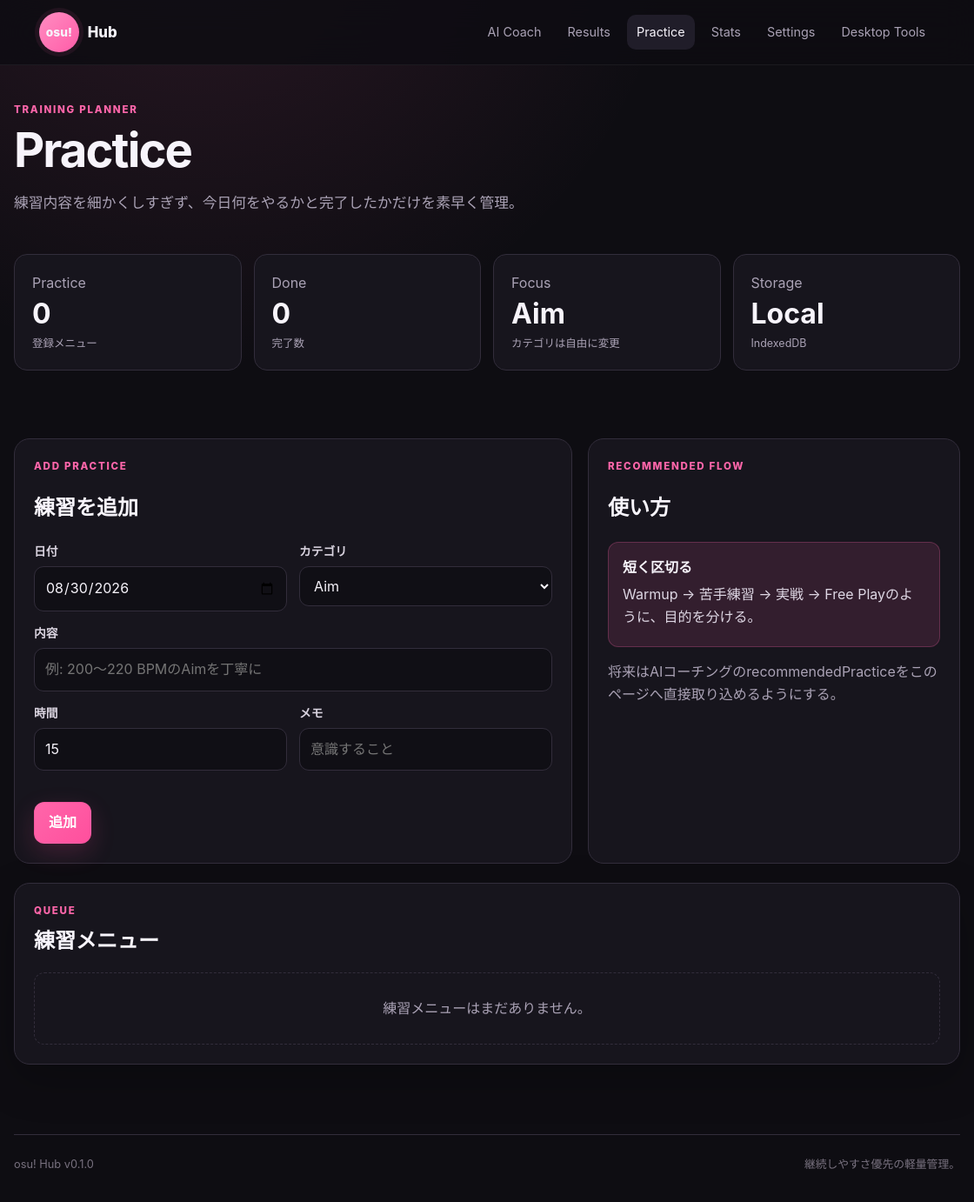
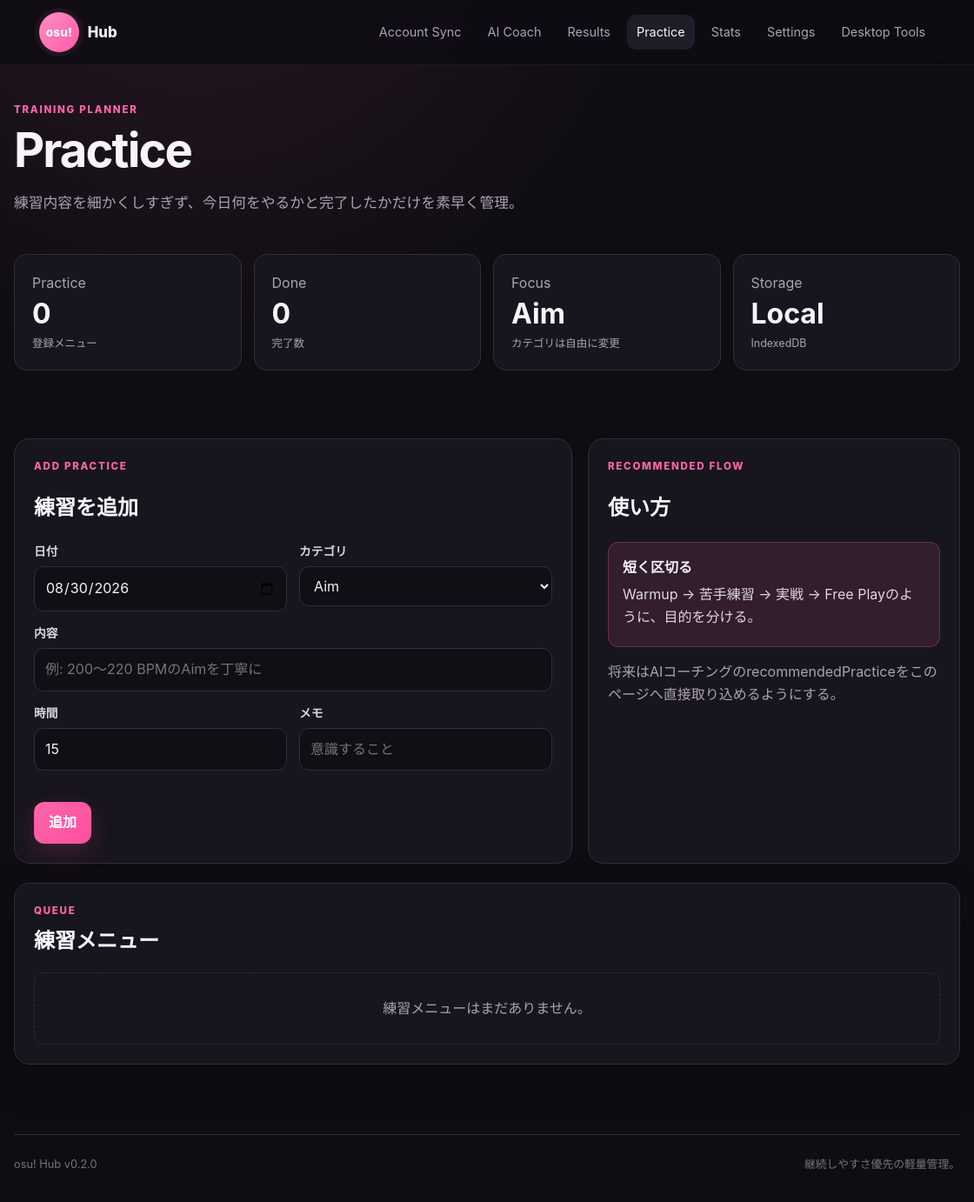
Before and after one commit to EliteMay/osu-hub, an Electron app: page pages/practice.html in a window 1120 px wide. Shown: the whole page at 87% size. Drawn offline with Linux system fonts and the light colour scheme.

Commit message:
chore: add account sync navigation to practice

```diff
--- a/pages/practice.html
+++ b/pages/practice.html
@@ -1,9 +1,9 @@
 <!doctype html>
 <html lang="ja"><head><meta charset="utf-8"><meta name="viewport" content="width=device-width,initial-scale=1"><title>Practice | osu! Hub</title><link rel="stylesheet" href="../css/styles.css"></head>
 <body data-page="practice">
-<header class="topbar"><a class="brand" href="../index.html"><span class="brand-mark">osu!</span><span>Hub</span></a><nav class="nav"><a href="./coaching.html">AI Coach</a><a href="./results.html">Results</a><a href="./practice.html">Practice</a><a href="./stats.html">Stats</a><a href="./settings.html">Settings</a><a href="./tools.html">Desktop Tools</a></nav></header>
+<header class="topbar"><a class="brand" href="../index.html"><span class="brand-mark">osu!</span><span>Hub</span></a><nav class="nav"><a href="./account.html">Account Sync</a><a href="./coaching.html">AI Coach</a><a href="./results.html">Results</a><a href="./practice.html">Practice</a><a href="./stats.html">Stats</a><a href="./settings.html">Settings</a><a href="./tools.html">Desktop Tools</a></nav></header>
 <main class="container"><section class="page-head"><div><p class="eyebrow">training planner</p><h1>Practice</h1><p class="lead">練習内容を細かくしすぎず、今日何をやるかと完了したかだけを素早く管理。</p></div></section>
 <section class="metric-grid"><article class="metric"><span>Practice</span><strong id="practiceCount">0</strong><small>登録メニュー</small></article><article class="metric"><span>Done</span><strong id="practiceDone">0</strong><small>完了数</small></article><article class="metric"><span>Focus</span><strong>Aim</strong><small>カテゴリは自由に変更</small></article><article class="metric"><span>Storage</span><strong>Local</strong><small>IndexedDB</small></article></section>
 <div class="split"><section class="panel flat"><p class="eyebrow">add practice</p><h2>練習を追加</h2><form id="practiceForm" class="form-grid"><div class="field"><label>日付</label><input id="practiceDate" name="date" type="date"></div><div class="field"><label>カテゴリ</label><select name="category"><option>Aim</option><option>Accuracy</option><option>Stream</option><option>Burst</option><option>Speed</option><option>Reading</option><option>Finger Control</option><option>Warmup</option><option>Free Play</option></select></div><div class="field full"><label>内容</label><input name="title" required placeholder="例: 200〜220 BPMのAimを丁寧に"></div><div class="field"><label>時間</label><input name="minutes" type="number" min="1" step="1" value="15"></div><div class="field"><label>メモ</label><input name="note" placeholder="意識すること"></div><div class="field full"><div class="actions"><button class="button primary" type="submit">追加</button></div></div></form></section><aside class="panel flat"><p class="eyebrow">recommended flow</p><h2>使い方</h2><div class="callout"><strong>短く区切る</strong><p>Warmup → 苦手練習 → 実戦 → Free Playのように、目的を分ける。</p></div><p class="muted">将来はAIコーチングのrecommendedPracticeをこのページへ直接取り込めるようにする。</p></aside></div>
 <section class="panel"><div class="panel-title"><div><p class="eyebrow">queue</p><h2>練習メニュー</h2></div></div><div id="practiceList" class="list-empty">練習メニューはまだありません。</div></section></main>
-<footer class="footer"><span>osu! Hub v0.1.0</span><span>継続しやすさ優先の軽量管理。</span></footer><script src="../js/storage.js"></script><script src="../js/app.js"></script></body></html>
+<footer class="footer"><span>osu! Hub v0.2.0</span><span>継続しやすさ優先の軽量管理。</span></footer><script src="../js/storage.js"></script><script src="../js/app.js"></script></body></html>
```
